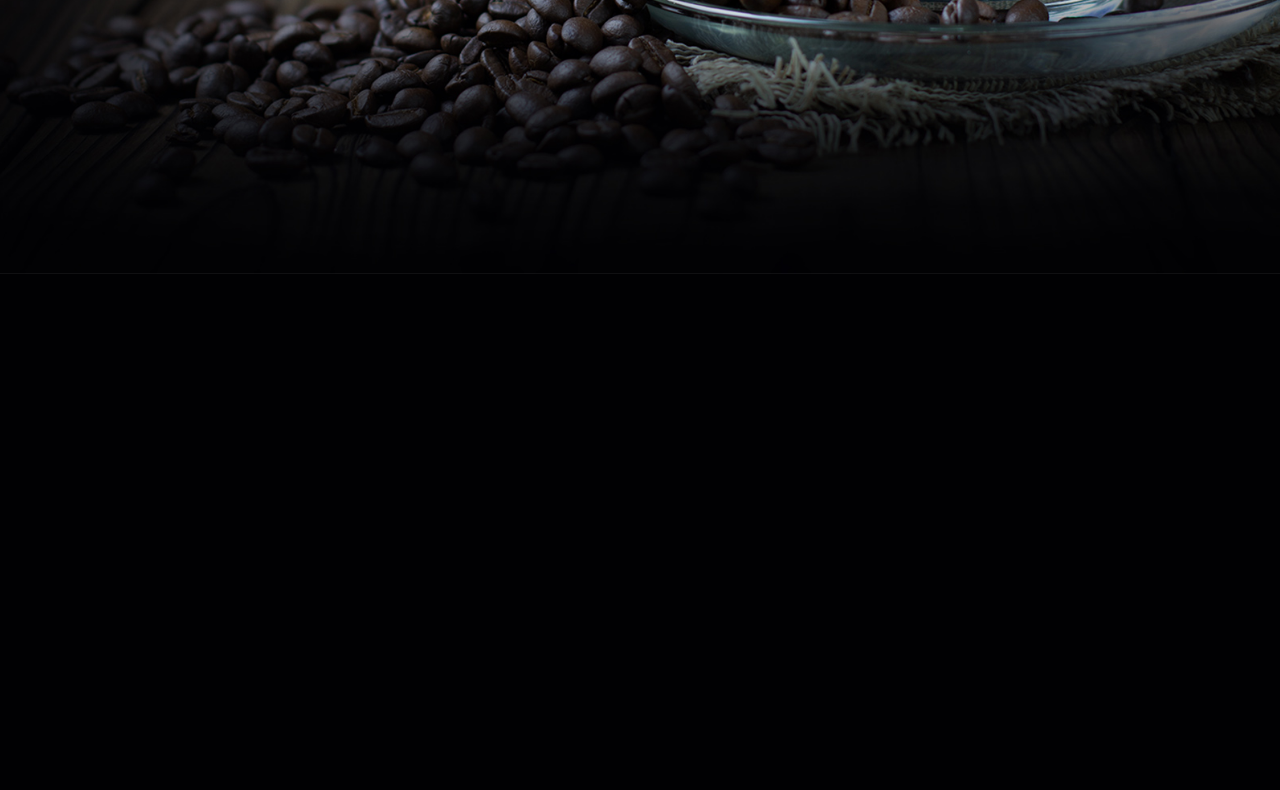
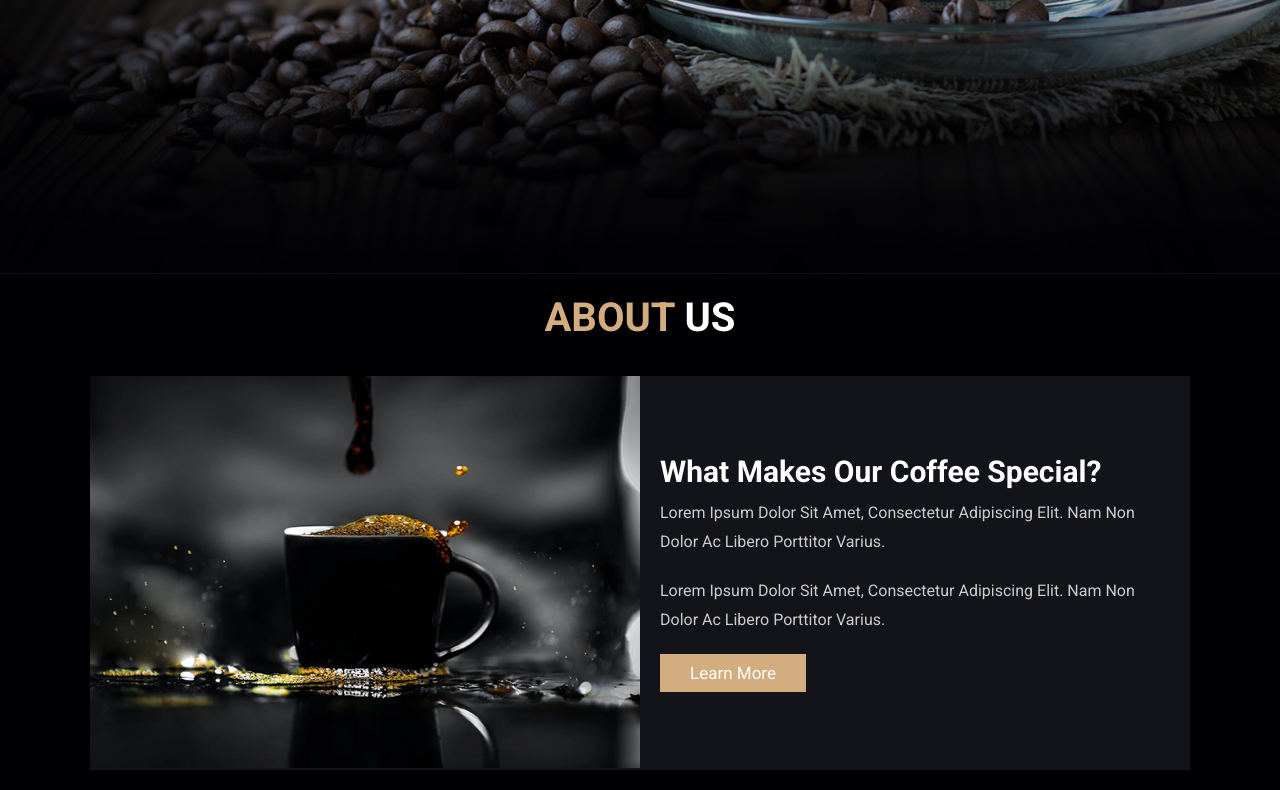
Before and after one commit to pauloSilvaJunior/coffee-shop-website, a plain HTML site: page index.html in a window 1280 px wide. Shown: the part 526-1316 px from the top of the page. Before the commit the page ends 800 px from the top, so only its background shows below. Drawn offline with Linux system fonts and the light colour scheme.

Commit message:
add section about in page

```diff
--- a/css/style.css
+++ b/css/style.css
@@ -44,6 +44,19 @@ body{
 
 section{
     padding: 2rem 7%;
+}
+
+.heading{
+    text-align: center;
+    color: #fff;
+    text-transform: uppercase;
+    padding-bottom: 3.5rem;
+    font-size: 4rem;
+}
+
+.heading span{
+    color: var(--main-color);
+    text-transform: uppercase;
 }
 
 .bnt{
@@ -220,9 +233,37 @@ section{
     color: #eee;
 }
 
+.about .row{
+    display: flex;
+    align-items: center;
+    background: var(--black);
+    flex-wrap: wrap;
+}
 
+.about .row .image{
+    flex: 1 1 45rem;
+}
 
+.about .row .image img{
+    width: 100%;
+}
 
+.about .row .content{
+    flex: 1 1 45rem;
+    padding: 2rem;
+}
+
+.about .row .content h3{
+    font-size: 3rem;
+    color: #fff;
+}
+
+.about .row .content p{
+    font-size: 1.6rem;
+    color: #ccc;
+    padding: 1rem 0;
+    line-height: 1.8;
+}
 
 
 
--- a/index.html
+++ b/index.html
@@ -104,6 +104,27 @@
 
     <!-- home section ends -->
 
+    <!-- about section starts -->
+
+    <section class="about" id="about">
+        <h1 class="heading"><span>about</span> us </h1>
+        <div class="row">
+            <div class="image">
+                <img src="images/about-img.jpeg" alt="">
+            </div>
+            <div class="content">
+                <h3>what makes our coffee special?</h3>
+                <p>Lorem ipsum dolor sit amet,
+                consectetur adipiscing elit. Nam non dolor ac libero porttitor varius. </p>
+                <p>Lorem ipsum dolor sit amet,
+                consectetur adipiscing elit. Nam non dolor ac libero porttitor varius. </p>
+                <a href="#" class="bnt">learn more</a>
+            </div>
+        </div>
+    </section>
+
+    <!-- about section ends -->
+
 
 
 
```
